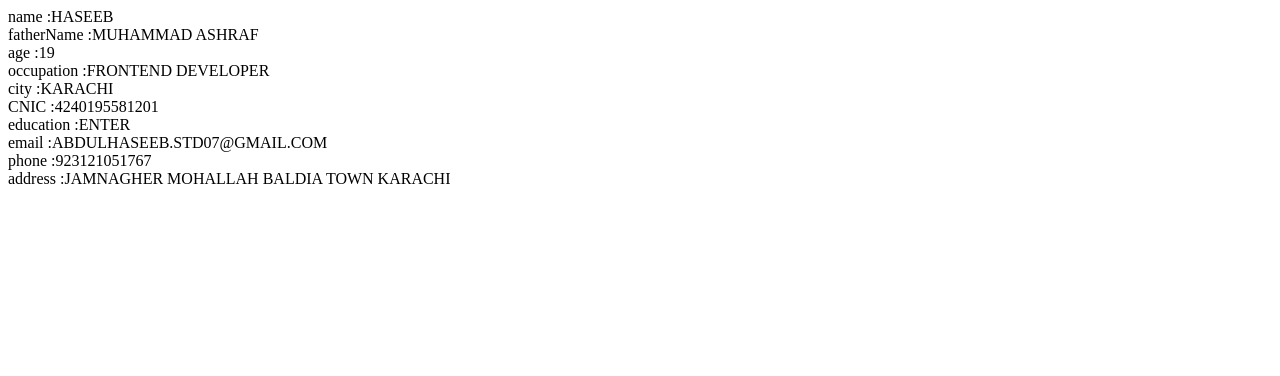
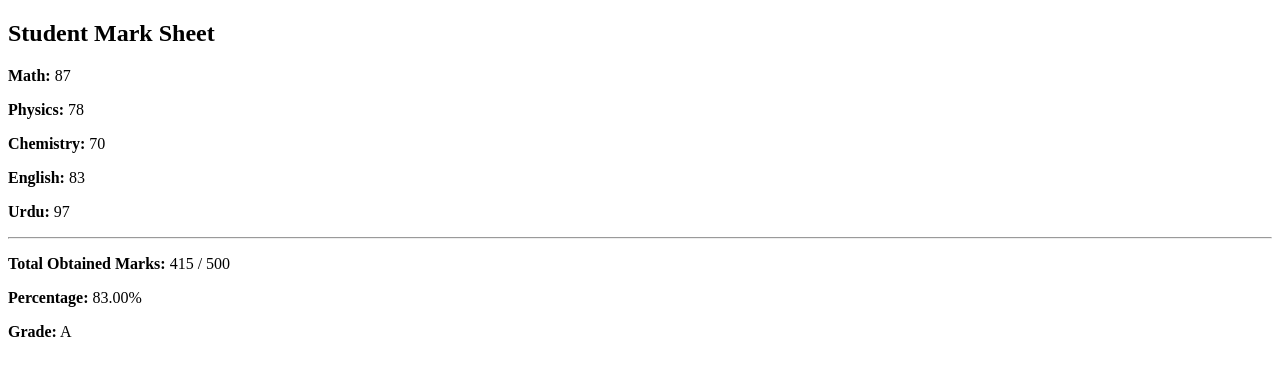
Before and after one commit to haseebdev2007/app.js, a plain HTML site: page MB ASSIGNMENT 01/index.html in a window 1280 px wide. Drawn offline with Linux system fonts and the light colour scheme.

Commit message:
Add files via upload

```diff
--- a/MB ASSIGNMENT 01/index.html
+++ b/MB ASSIGNMENT 01/index.html
@@ -3,10 +3,12 @@
 <head>
     <meta charset="UTF-8">
     <meta name="viewport" content="width=device-width, initial-scale=1.0">
-    <title>biodata</title>
+    <title>MarkSheet</title>
 </head>
 <body>
 
-<script src="./script.js"></script>
+
+
+    <script src="./script.js"></script>
 </body>
 </html>
--- a/MB ASSIGNMENT 01/script.js
+++ b/MB ASSIGNMENT 01/script.js
@@ -1,142 +1,57 @@
-//own biodata
-const name = "HASEEB";
-const fatherName = "MUHAMMAD ASHRAF"
-const age = 19;
-const occupation = "FRONTEND DEVELOPER";
-const city ="KARACHI";
-const CNIC = 4240195581201;
-let education = "ENTER"
-let email = "ABDULHASEEB.STD07@GMAIL.COM";
-let phone = 923121051767;
-let address = "JAMNAGHER MOHALLAH BALDIA TOWN KARACHI";
 
-const biodata =
-`
-name :${name} <br>
-fatherName :${fatherName} <br>
-age :${age} <br>
-occupation :${occupation} <br>
-city :${city} <br>
-CNIC :${CNIC} <br>
-education :${education} <br>
-email :${email} <br>
-phone :${phone} <br>
-address :${address} <br>
-`;
-document.write(biodata);
+//MARKSHEET
+
+const totalMarks = 500;
+
+let math = 87;
+let physics = 78;
+let chemistry = 70;
+let english = 83;
+let urdu = 97;
+
+const subjects = [math,physics,chemistry,english,urdu];
+
+const obtainedMarks = math + physics + chemistry + english + urdu;
+const percentage = (obtainedMarks / totalMarks)* 100;
+
+let grade ;
+if (percentage >= 90){
+    grade = "A+";
+} else if (percentage >= 80){
+    grade ="A";
+} else if (percentage >= 70){
+    grade = "B";
+} else if (percentage >= 60){
+ grade = "C";
+
+} else if (percentage >= 50){
+    grade = "D"
+} else  if(percentage <= 50){
+   grade = "FAIL";
+}
+
+console.log(`       Student Mark Sheet
+
+       Math : ${math};
+       physics : ${physics};
+       chemistry : ${chemistry};
+       english : ${english};
+       urdu : ${urdu};
+       --------------------------------
+       totalMarks : ${totalMarks}
+       percentage : ${percentage}%
+       obtainedMarks : ${obtainedMarks}
+       grade :  ${grade}`);
 
 
-// differrence between var,let,const
-
-
-// var
-// redeclare (yes)
-// reassigned (yes)
-// hoisted  (yes)
-// funtion scoppe (yes)
-// global scope (yes)
-
-//redeclared
-var see = "HASEEB";
-var see = "ABDULHASEEB";
-console.log(see);
-
-//reassigned
-var x = 20;
-x = 30;
-console.log(x);
-
-// //hoisted
-
-console.log(meta);
-var meta = "META AI";
-console.log(meta);
-
-// //funtion scope
-function abdulHaseeb(){
-  var ali = "name";
-console.log(abdulHaseeb);
-}
-abdulHaseeb()
-
-
-// //var global scope
-
-var glolbalvar = "yes i am global";
-
-function globalScope(){
-
-
-}
-console.log(glolbalvar);
-globalScope()
-
-
-
-// //let
-// //redeclare (no)
-// //reassigned (yes)
-// //hoisted  (no)
-// //funtion scoppe (yes)
-// //block scope (yes)
-
-
-//redeclared
-// let see1 ="HASEEB";
-// let see1 = "HASSEB1";
-// console.log(see1);
-
-
-// //reassigned
-let hello = "ABDUL";
-hello = "ABDULHASEEB";
-console.log(hello);
-
-// //hoisted
-// console.log(chatgpt);
-// let chatgpt = "CHATGPT";
-// console.log(chatgpt);
-
-
-//function scope
-function stronger() {
-    let css = "CASCADING STYLE SHEET";
-    console.log(stronger);
-}
-stronger();
-
-//block scope
-
-let blockscope = "I AM BLOCK SCOPE";
-
-function blockScopeExample(){
-
-console.log(blockscope);
-
-}
-blockScopeExample()
-
-
-
-//const
-// //redeclare (no)
-// //reassigned (no)
-// //hoisted  (no)
-// //funtion scoppe (yes)
-// //block scope (yes)
-
-
-//redeclared
-// const see2 = "MUHAMMAD HASEEB";
-// const see2 = "muhammad haseeb turk";
-// console.log(see2);
-
-//reassigned
-const hello2 = "ABDUL HASEEB";
-hello2 = "ABDUL HASEEB TURK";
-console.log(hello2);
-
-//hoisted
-console.log(chatgpt2);
-const chatgpt2 = "CHATGPT AI";
-console.log(chatgpt2);
+    // Showing result in the document
+    document.write(`<h2>Student Mark Sheet</h2>`);
+    document.write(`<p><strong>Math:</strong> ${math}</p>`);
+    document.write(`<p><strong>Physics:</strong> ${physics}</p>`);
+    document.write(`<p><strong>Chemistry:</strong> ${chemistry}</p>`);
+    document.write(`<p><strong>English:</strong> ${english}</p>`);
+    document.write(`<p><strong>Urdu:</strong> ${urdu}</p>`);
+    document.write(`<hr>`);
+    document.write(`<p><strong>Total Obtained Marks:</strong> ${obtainedMarks} / ${totalMarks}</p>`);
+    document.write(`<p><strong>Percentage:</strong> ${percentage.toFixed(2)}%</p>`);
+    document.write(`<p><strong>Grade:</strong> ${grade}</p>`);
```
